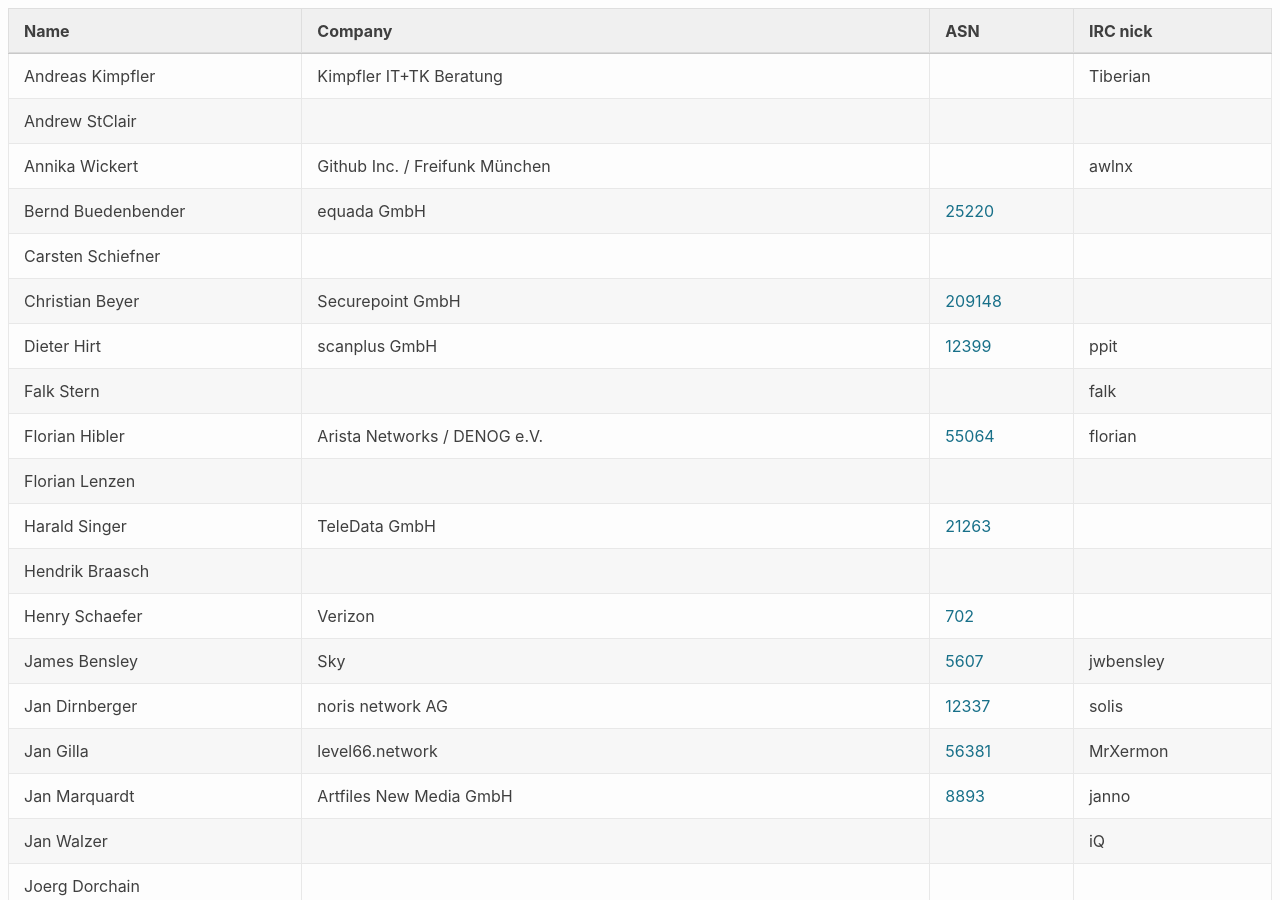
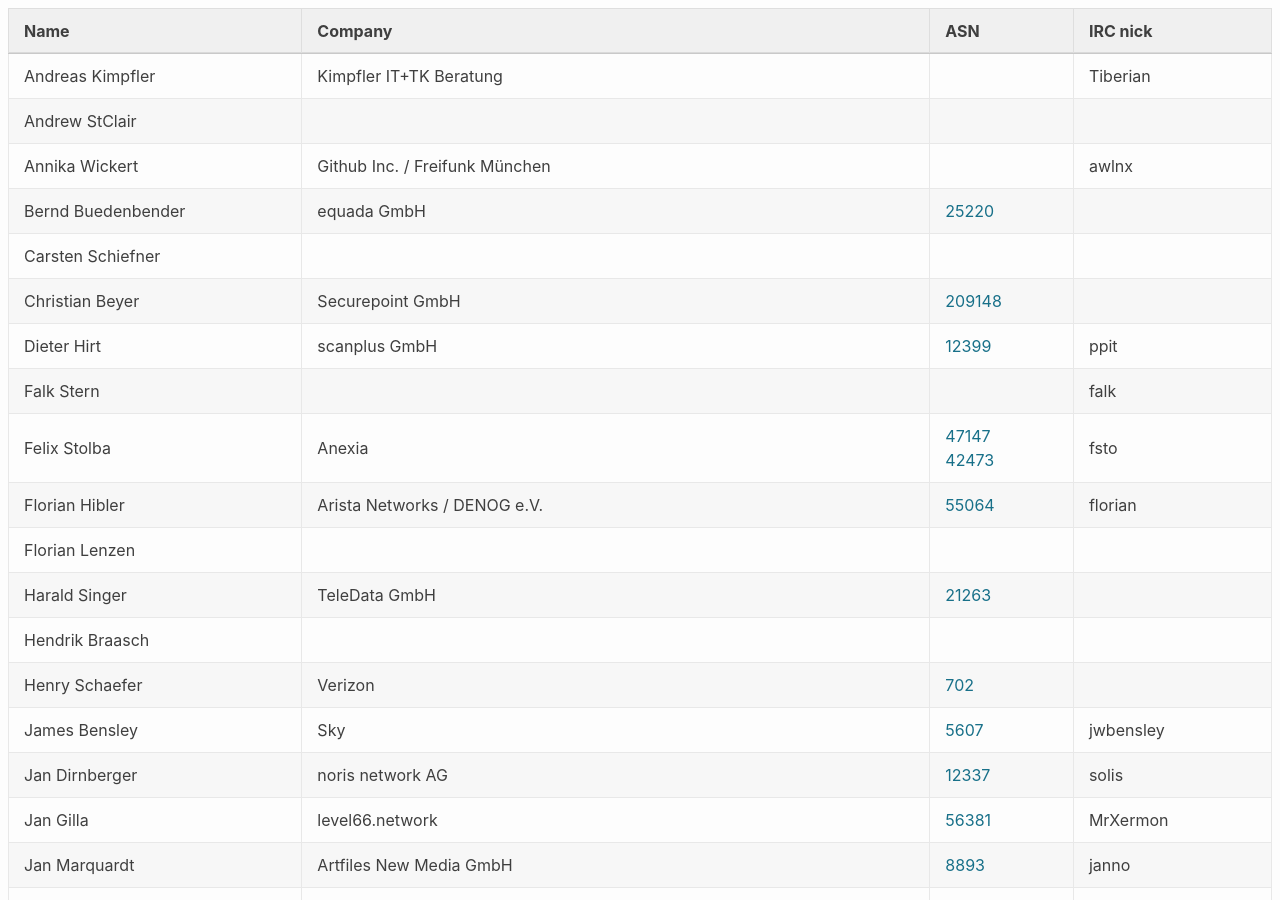
Before and after one commit to denog/pretix-attendeelist, a Jekyll site: the page built from leadershipmeetup202201/index.markdown, in a window 1280 px wide and 900 px high. Built offline with Jekyll 4.4.1, drawn with Linux system fonts in a browser that asks for light colours.

Commit message:
Latest data: Tue Mar  8 15:12:37 UTC 2022

```diff
--- a/_data/attendees_meetup_leader_2022-01.json
+++ b/_data/attendees_meetup_leader_2022-01.json
@@ -46,6 +46,12 @@
     "company": null,
     "irc": "falk",
     "asn": null
+  },
+  {
+    "name": "Felix Stolba",
+    "company": "Anexia",
+    "irc": "fsto",
+    "asn": "47147,42473"
   },
   {
     "name": "Florian Hibler",
```
